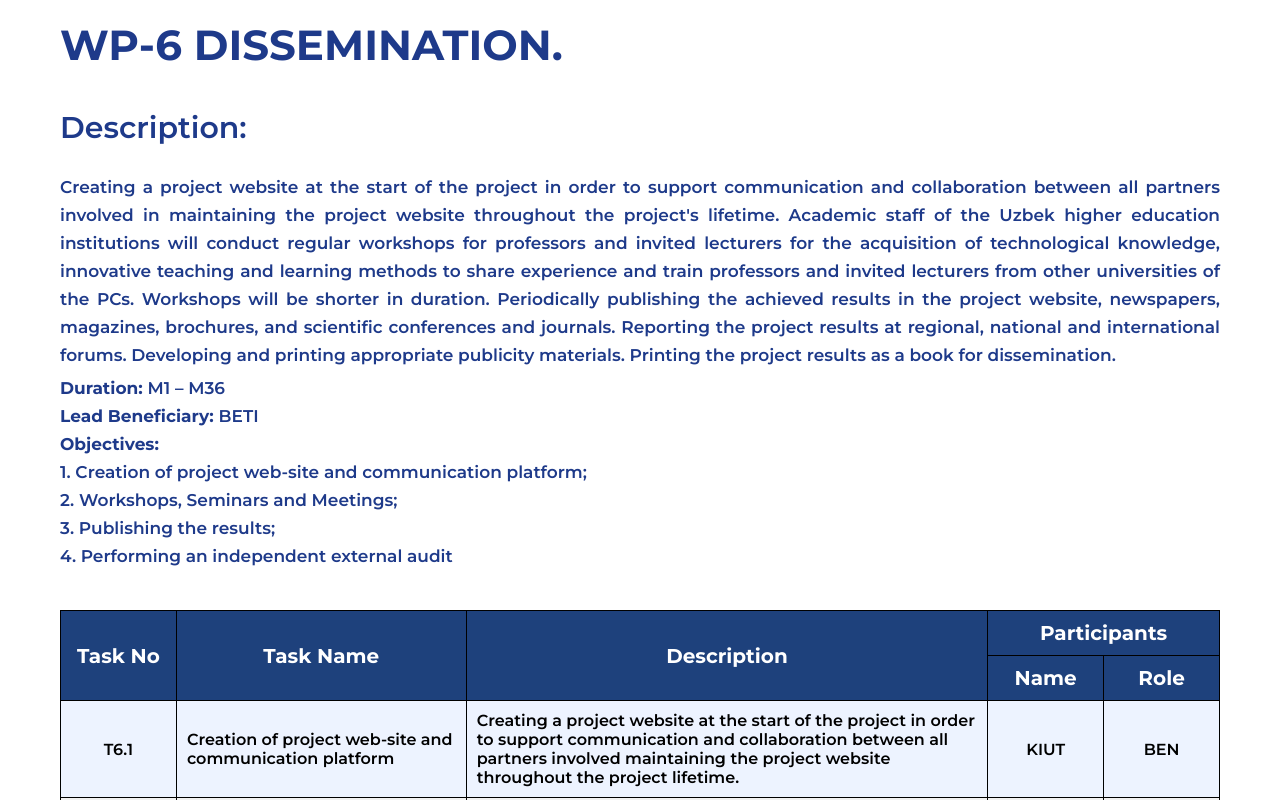
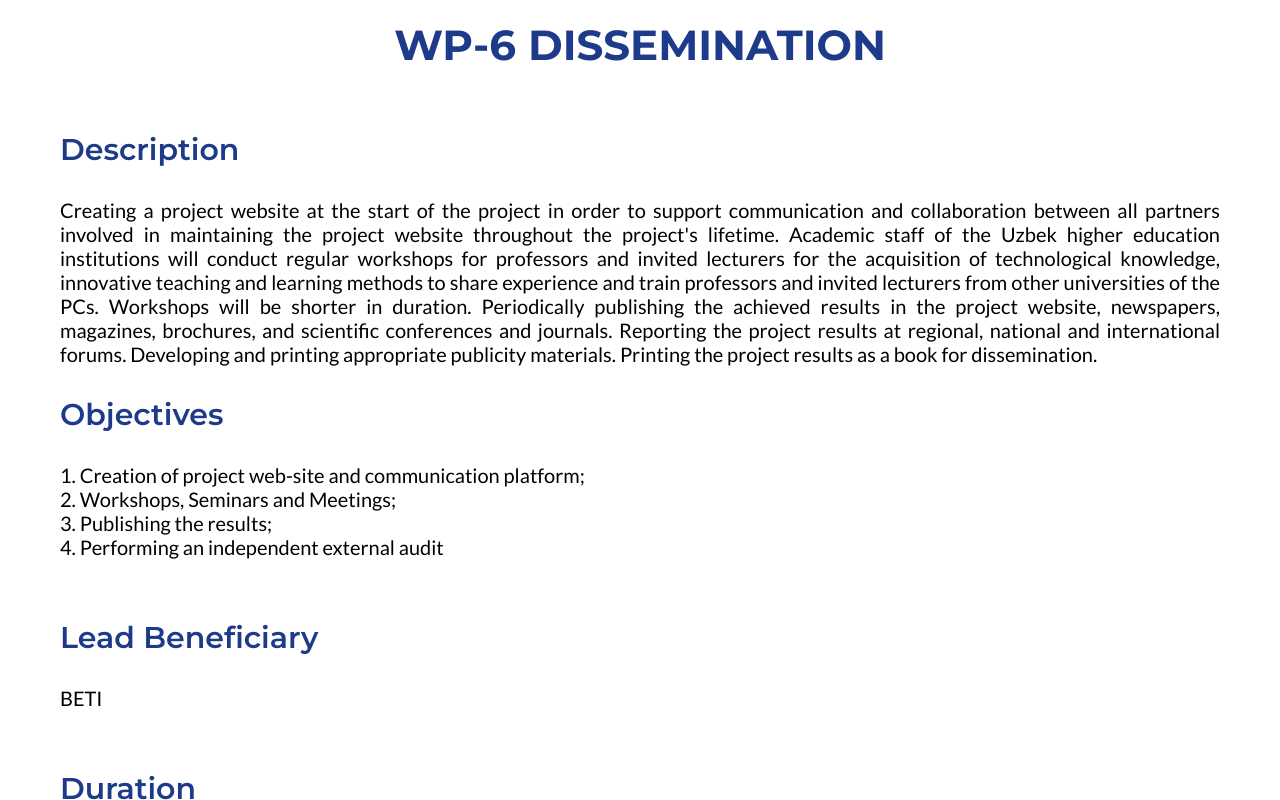
Before and after one commit to MZayniddin/uz_med, a React (Vite) app: page /dissemination in a window 1280 px wide. Shown: the part 620-1420 px from the top of the page. Built offline with nearby package versions, Linux system fonts and the light colour scheme.

Commit message:
changed description component's styles

```diff
--- a/src/components/description/Description.jsx
+++ b/src/components/description/Description.jsx
@@ -7,27 +7,21 @@ export default function Description({
   return (
     <section className="desc">
       <div className="container">
-                <h2 className="desc__title section-title">{title}.</h2>
-                <div className="desc__sub-title">Description:</div>
-                <p className="desc__info desc__text">{description}</p>
-                <div className="desc__text">
-                    <strong>Duration: </strong>
-                    {duration}
-                </div>
-                <div className="desc__text">
-                    <strong>Lead Beneficiary: </strong>
-                    {lead}
-                </div>
-                <div className="desc__text">
-                    <strong>Objectives: </strong>
-                </div>
-                <ol className="desc__list">
+        <h2 className="desc__title section-title">{title}</h2>
+        <h4 className="desc__sub-title">Description</h4>
+        <p className="desc__text text">{description}</p>
+        <h4 className="desc__sub-title">Objectives</h4>
+        <ol className="desc__list desc__info">
           {objectives.map((obj, idx) => (
-                        <li className="desc__text" key={uuidv4()}>
+            <li className="text" key={uuidv4()}>
               {idx + 1}. {obj}
             </li>
           ))}
         </ol>
+        <h4 className="desc__sub-title">Lead Beneficiary</h4>
+        <p className="text desc__info">{lead}</p>
+        <h4 className="desc__sub-title">Duration</h4>
+        <p className="text desc__info">{duration}</p>
       </div>
     </section>
   );
--- a/src/components/description/Description.scss
+++ b/src/components/description/Description.scss
@@ -1,28 +1,29 @@
 .desc {
-    padding: 60px 0 40px;
+    padding: 60px 0 80px;
 
     &__title {
-        display: inline-block;
-        text-transform: uppercase;
-        margin-bottom: 32px;
+        color: $primary-c;
+        font-size: $text-3xl;
+        font-weight: bold;
+        line-height: normal;
+        margin-bottom: 60px;
     }
 
     &__sub-title {
+        color: $primary-c;
+        font-size: $text-2xl;
         font-weight: 600;
-        font-size: 30px;
-        line-height: 50px;
-        color: $primary-c;
-        margin-bottom: 20px;
+        line-height: normal;
+        margin-bottom: 30px;
+    }
+
+    &__text {
+        text-align: justify;
+        margin-bottom: 30px;
     }
 
     &__info {
-        text-align: justify;
-        margin-bottom: 5px;
+        margin-bottom: 60px;
     }
 
-    &__text {
-        font-size: 17px;
-        line-height: 28px;
-        color: $primary-c;
-    }
 }
```
Lines whose indentation alone changed are shown as unchanged.
